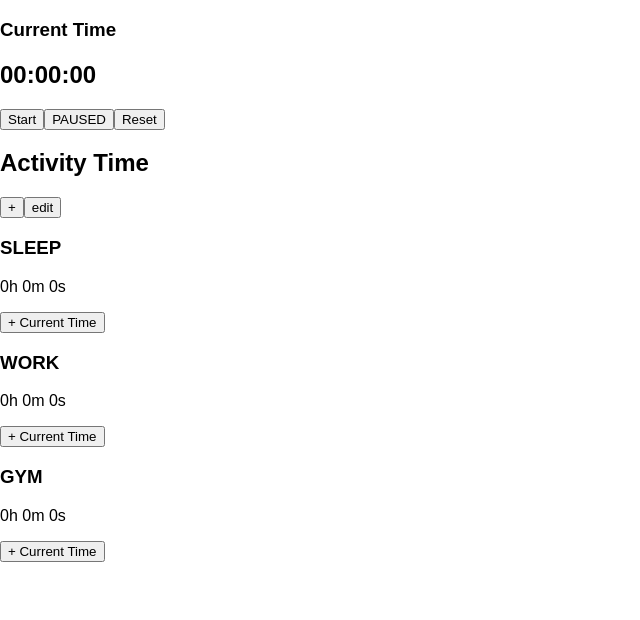
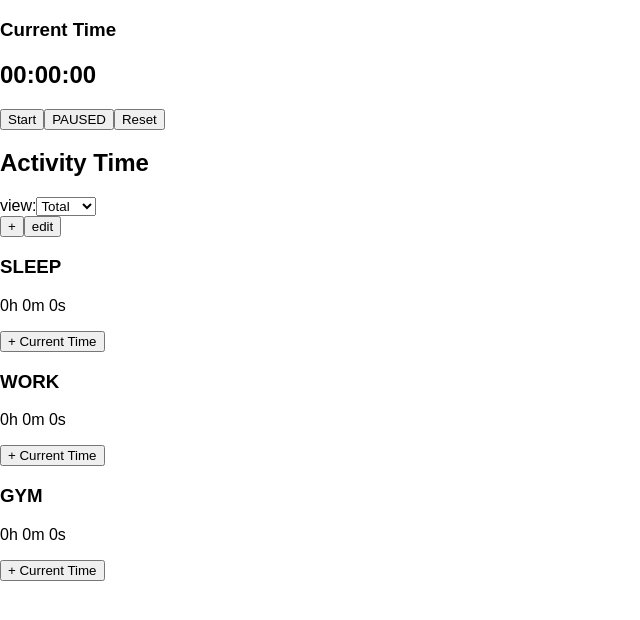
Before and after one commit to Mxke-N/react-day-tracker, a React (Vite) app: page / in a window 1280 px wide. Shown: the top 620 px of the page, without its empty margins (0-640 px from the left). Built offline with nearby package versions, Linux system fonts and the light colour scheme.

Commit message:
add feature to change views

```diff
--- a/src/components/ActivityListItem.jsx
+++ b/src/components/ActivityListItem.jsx
@@ -2,7 +2,7 @@ import React, { useState, useEffect } from "react";
 import { useActivity } from "../contexts/ActivityContext.jsx";
 
 function ActivityListItem({ activity }) {
-  const { option, updateActivityName, addTimeToActivity, deleteActivity, resetActivityTime, reorderActivities } = useActivity();
+  const { option, updateActivityName, addTimeToActivity, deleteActivity, resetActivityTime, view } = useActivity();
   const [activityName, setActivityName] = useState(activity.name);
 
   useEffect(() => {
@@ -27,9 +27,10 @@ function ActivityListItem({ activity }) {
   }
 
   function formatTime() {
-    const hours = Math.floor(activity.totalTime / (1000 * 60 * 60));
-    const minutes = Math.floor((activity.totalTime % (1000 * 60 * 60)) / (1000 * 60));
-    const seconds = Math.floor((activity.totalTime % (1000 * 60)) / 1000);
+    const viewTime = activity[`${view}Time`];
+    const hours = Math.floor(viewTime / (1000 * 60 * 60));
+    const minutes = Math.floor((viewTime % (1000 * 60 * 60)) / (1000 * 60));
+    const seconds = Math.floor((viewTime % (1000 * 60)) / 1000);
 
     const formattedTime = `${hours}h ${minutes}m ${seconds}s`;
 
--- a/src/components/ActivityOptions.jsx
+++ b/src/components/ActivityOptions.jsx
@@ -3,17 +3,25 @@ import { useActivity } from "../contexts/ActivityContext.jsx";
 import ActivityOptionsSubheader from "./ActivityOptionsSubheader.jsx";
 
 function ActivityOptions() {
-  const { option, setOption } = useActivity();
+  const { option, setOption, view, setView } = useActivity();
 
   return (
     <div className="activity-options-container">
-      {/* <div className="activity-view-selection">
+      <div className="activity-view-selection">
         <label htmlFor="views">view:</label>
-        <select name="views" id="views">
-          <option value="alltime">all-time</option>
-          <option value="daily">daily</option>
+        <select
+          name="views"
+          id="views"
+          value={view}
+          onChange={(event) => setView(event.target.value)}
+        >
+          <option value="total">Total</option>
+          <option value="year">Year</option>
+          <option value="month">Month</option>
+          <option value="week">Week</option>
+          <option value="day">Today</option>
         </select>
-      </div>  */}
+      </div>
       <div className="activity-options-buttons">
         {option === null ? (
           <>
--- a/src/components/ActivityOptionsSubheader.jsx
+++ b/src/components/ActivityOptionsSubheader.jsx
@@ -2,14 +2,13 @@ import AddActivityMenu from "./AddActivityMenu.jsx";
 
 function ActivityOptionsSubheader({ option }) {
   return (
-    <div className="activity-options-subheader">
+    <>
       {option === "add" ? (
         <AddActivityMenu />
       ) : (
         null
       )}
-
-    </div>
+    </>
   );
 }
 
--- a/src/contexts/ActivityContext.jsx
+++ b/src/contexts/ActivityContext.jsx
@@ -2,7 +2,7 @@ import React, { useState, useEffect, createContext, useContext } from 'react';
 
 const ActivityContext = createContext();
 
-export function ActivityProvider({ children, stopwatchTime, broadcastTimeAddedEvent }){
+export function ActivityProvider({ children, stopwatchTime, broadcastTimeAddedEvent }) {
   const [option, setOption] = useState(null);
 
   const [activities, setActivities] = useState(() => {
@@ -10,30 +10,74 @@ export function ActivityProvider({ children, stopwatchTime, broadcastTimeAddedEv
     return savedActivities
       ? JSON.parse(savedActivities)
       : [
-        { id: 1, name: "SLEEP", totalTime: 0 },
-        { id: 2, name: "WORK", totalTime: 0 },
-        { id: 3, name: "GYM", totalTime: 0 },
+        { id: 1, name: "SLEEP", totalTime: 0, yearTime: 0, monthTime: 0, weekTime: 0, dayTime: 0 },
+        { id: 2, name: "WORK", totalTime: 0, yearTime: 0, monthTime: 0, weekTime: 0, dayTime: 0 },
+        { id: 3, name: "GYM", totalTime: 0, yearTime: 0, monthTime: 0, weekTime: 0, dayTime: 0 },
       ];
   });
+
+  const [view, setView] = useState(() => {
+    const savedView = localStorage.getItem("view");
+    return savedView ? JSON.parse(savedView) : 'total';
+  });
+
+  useEffect(() => {
+    const lastLoginTime = localStorage.getItem("lastLoginTime");
+    const now = new Date();
+
+    const getWeekNumber = (date) => {
+      const firstDayOfYear = new Date(date.getFullYear(), 0, 1);
+      const pastDaysOfYear = (date - firstDayOfYear) / 86400000 + 1;
+      return Math.ceil(pastDaysOfYear / 7);
+    };
+
+    const resetConditions = {
+      dayTime: now.getDate() !== new Date(lastLoginTime)?.getDate(),
+      weekTime: getWeekNumber(now) !== getWeekNumber(new Date(lastLoginTime)),
+      monthTime: now.getMonth() !== new Date(lastLoginTime)?.getMonth(),
+      yearTime: now.getFullYear() !== new Date(lastLoginTime)?.getFullYear(),
+    };
+
+    if (lastLoginTime) {
+      setActivities((prevActivities) =>
+        prevActivities.map((activity) => {
+          const updatedActivity = { ...activity };
+          Object.keys(resetConditions).forEach((timeKey) => {
+            if (resetConditions[timeKey]) {
+              updatedActivity[timeKey] = 0;
+            }
+          });
+          return updatedActivity;
+        })
+      );
+    }
+
+    localStorage.setItem("lastLoginTime", now.toISOString());
+  }, []);
+
 
   useEffect(() => {
     localStorage.setItem('activities', JSON.stringify(activities));
   }, [activities]);
 
+  useEffect(() => {
+    localStorage.setItem('view', JSON.stringify(view));
+  }, [view]);
+
   function addTimeToActivity(activityId) {
     if (stopwatchTime === 0) return;
 
+    const timeFields = ["total", "year", "month", "week", "day"]; // Defines cascading order
     setActivities(prevActivities =>
-      prevActivities.map((activity) =>
-        activity.id === activityId ? (
-          {
-            ...activity,
-            totalTime: activity.totalTime + stopwatchTime
-          }
-        ) : (
-          activity
-        )
-      )
+      prevActivities.map((activity) => {
+        if (activity.id !== activityId) return activity;
+        const updatedActivity = { ...activity };
+        timeFields.forEach((timeField) => {
+          updatedActivity[`${timeField}Time`] = activity[`${timeField}Time`] + stopwatchTime;
+        });
+
+        return updatedActivity;
+      })
     );
 
     broadcastTimeAddedEvent();
@@ -43,7 +87,11 @@ export function ActivityProvider({ children, stopwatchTime, broadcastTimeAddedEv
     const newActivity = {
       id: Date.now(),
       name: newActivityName,
-      totalTime: 0
+      totalTime: 0,
+      yearTime: 0,
+      monthTime: 0,
+      weekTime: 0,
+      dayTime: 0,
     };
 
     setActivities((prevActivities) => [newActivity, ...prevActivities]);
@@ -69,19 +117,29 @@ export function ActivityProvider({ children, stopwatchTime, broadcastTimeAddedEv
   }
 
   function resetActivityTime(id) {
+    const viewOrder = ["total", "year", "month", "week", "day"]; // Defines cascading hierarchy
+    const currentViewIndex = viewOrder.indexOf(view);
+
     setActivities((prevActivities) =>
-      prevActivities.map((activity) =>
-        activity.id === id ? (
-          {
-            ...activity,
-            totalTime: 0
+      prevActivities.map((activity) => {
+        if (activity.id !== id) return activity;
+        const updatedActivity = { ...activity };
+        for (let i = currentViewIndex; i < viewOrder.length; i++) {
+          const field = `${viewOrder[i]}Time`;
+          if (i === currentViewIndex) {
+            for (let j = 0; j < currentViewIndex; j++) {
+              const largerField = `${viewOrder[j]}Time`;
+              updatedActivity[largerField] -= activity[field];
+            }
           }
-        ) : (
-          activity
-        )
-      )
+          updatedActivity[field] = 0;
+        }
+
+        return updatedActivity;
+      })
     );
   }
+
 
   return (
     <ActivityContext.Provider value={{
@@ -95,6 +153,8 @@ export function ActivityProvider({ children, stopwatchTime, broadcastTimeAddedEv
       updateActivityName,
       deleteActivity,
       resetActivityTime,
+      view,
+      setView,
     }}>
       {children}
     </ActivityContext.Provider>
```
